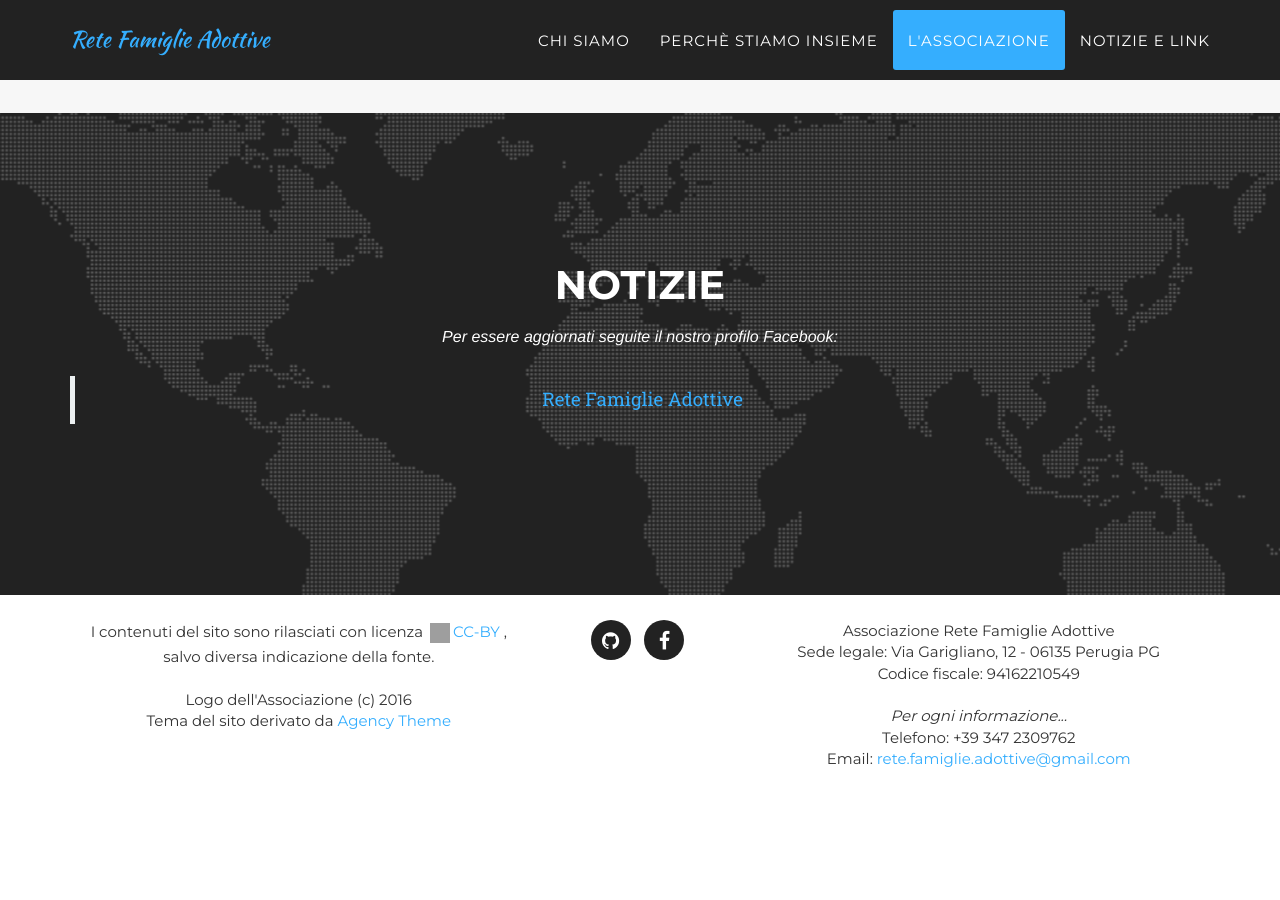
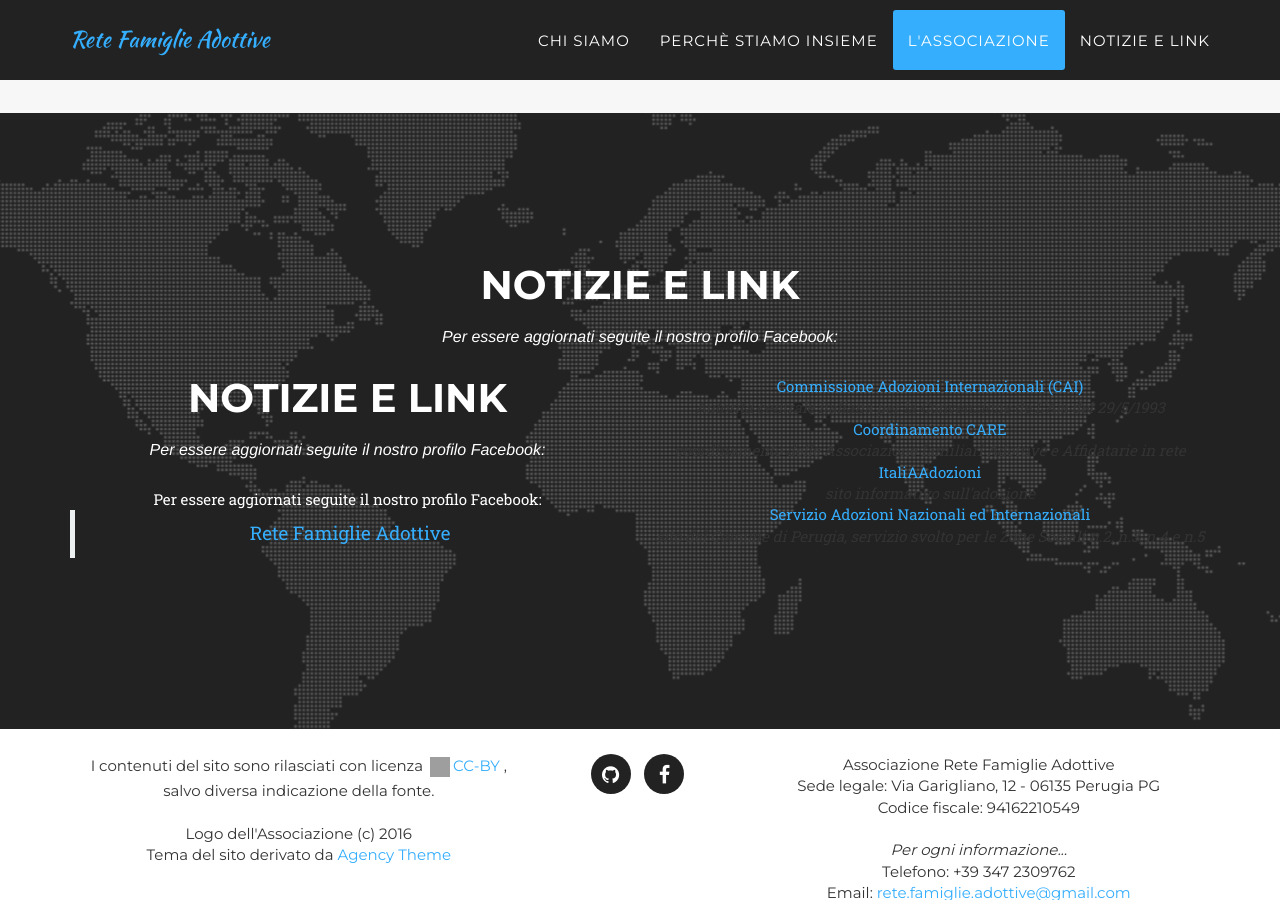
Before and after one commit to ggentili/rfa, a Jekyll site: the page built from index.html, in a window 1280 px wide and 900 px high, scrolled down 2472 px. Built offline with Jekyll 4.4.1, drawn with Linux system fonts in a browser that asks for light colours; some web fonts are replaced; before the commit the page ends 3282 px from its top, so only the background shows below that; grey boxes are pictures that could not be loaded.

Commit message:
Update contact.html

```diff
--- a/_includes/contact.html
+++ b/_includes/contact.html
@@ -14,11 +14,35 @@
         <div class="container">
             <div class="row">
                 <div class="col-lg-12 text-center">
-                    <h2 class="section-heading">Notizie</h2>
+                    <h2 class="section-heading">Notizie e Link</h2>
                     <h3 class="section-subheading text-muted"><span style="color: white;">Per essere aggiornati seguite il nostro profilo Facebook:</span></h3>
 
+                </div>
+            </div>
+
+            <div class="row">
+                <div class="col-lg-6 text-center">
+                    <h2 class="section-heading">Notizie e Link</h2>
+                    <h3 class="section-subheading text-muted"><span style="color: white;">Per essere aggiornati seguite il nostro profilo Facebook:</span></h3>
+                    <span style="color: white;">Per essere aggiornati seguite il nostro profilo Facebook:</span><br>
                     <!-- facebook page plugin -->
-                    <div class="fb-page" data-href="https://www.facebook.com/retefamiglieadottive" data-width="630" data-height="600" data-small-header="true" data-adapt-container-width="true" data-hide-cover="false" data-show-facepile="true" data-show-posts="true"><div class="fb-xfbml-parse-ignore"><blockquote cite="https://www.facebook.com/retefamiglieadottive"><a href="https://www.facebook.com/retefamiglieadottive">Rete Famiglie Adottive</a></blockquote></div></div>
+                    <div class="fb-page" data-href="https://www.facebook.com/retefamiglieadottive" data-height="600" data-small-header="true" data-adapt-container-width="true" data-hide-cover="false" data-show-facepile="true" data-show-posts="true"><div class="fb-xfbml-parse-ignore"><blockquote cite="https://www.facebook.com/retefamiglieadottive"><a href="https://www.facebook.com/retefamiglieadottive">Rete Famiglie Adottive</a></blockquote></div></div>
+                </div>
+                <div class="col-lg-6 text-center">
+                    <ul class="list-inline quicklinks">
+                        <li><a href="http://www.commissioneadozioni.it/">Commissione Adozioni Internazionali (CAI)</a><br>
+                        <i>Autorità centrale italiana per la Convenzione de L’Aja del 29/5/1993</i>
+                        </li>
+                        <li><a href="http://www.coordinamentocare.org/">Coordinamento CARE</a><br>
+                        <i>coordinamento delle Associazione familiari Adottive e Affidatarie in rete</i>
+                        </li>
+                        <li><a href="http://www.italiaadozioni.it/">ItaliAAdozioni</a><br>
+                        <i>sito informativo sull'adozione</i>
+                        </li>
+                        <li><a href="http://www.comune.perugia.it/pagine/adozioni/">Servizio Adozioni Nazionali ed Internazionali</a><br>
+                        <i>sito del Comune di Perugia, servizio svolto per le Zone Sociali n.2, n.3, n.4 e n.5</i>
+                        </li>
+                    </ul>
                 </div>
             </div>
 
```
